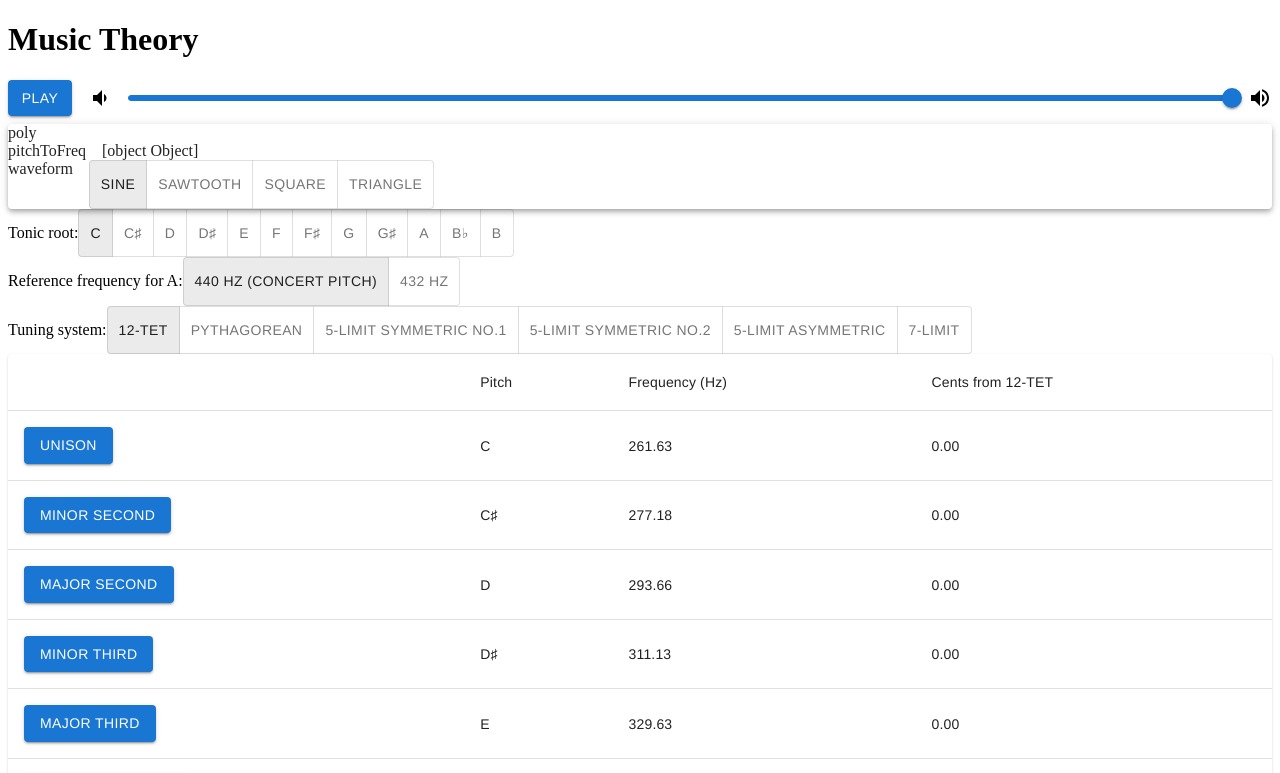
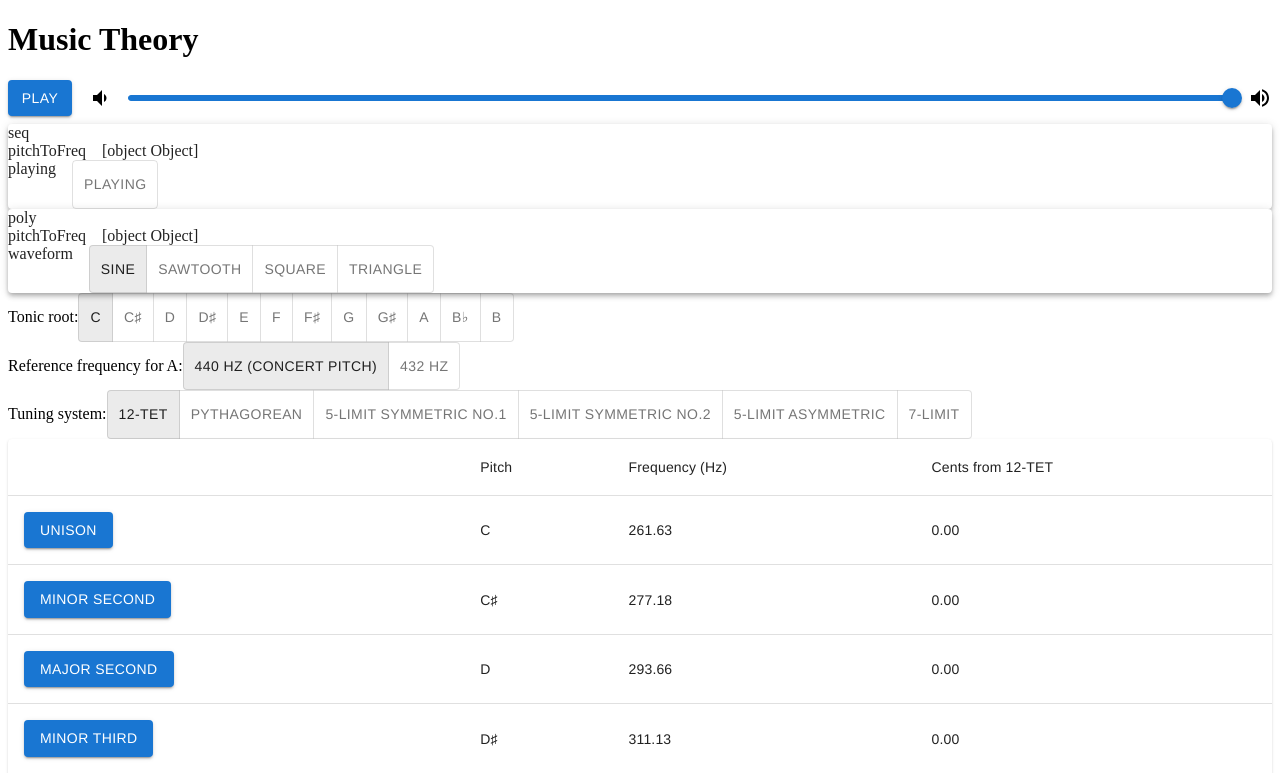
Before and after one commit to dszakallas/music-theory, a React (Create React App) app: page / in a window 1280 px wide. Shown: the top 773 px of the page. Built offline with nearby package versions, Linux system fonts and the light colour scheme; a web font is replaced by a local one.

Commit message:
playing ctrl

```diff
--- a/src/audio/device.ts
+++ b/src/audio/device.ts
@@ -6,6 +6,20 @@ export interface TypedParam<TypeTag, T> {
   type: TypeTag
 }
 
+const typedParam = <TT, T>(type: TT, props: { value: T }) => Object.defineProperties({
+  type,
+  defaultValue: props.value,
+  ...props
+}, Object.getOwnPropertyDescriptors(props));
+
+export class BooleanParamType {}
+
+export const booleanParamType = new BooleanParamType();
+
+export type BooleanParam = TypedParam<BooleanParamType, boolean>;
+
+export const booleanParam: (props: { value: boolean }) => BooleanParam = (props) => typedParam(booleanParamType, props);
+
 export class EnumParamType<T> {
   values: EnumValues<T>;
   constructor(values) {
@@ -13,30 +27,20 @@ export class EnumParamType<T> {
   }
 }
 
+// Enum params come from a distinct set of values
+export type EnumParam<T> = TypedParam<EnumParamType<T>, Enum<T>>;
 
-// Enum params come from a distinct set of values
-export interface EnumParam<T> extends TypedParam<EnumParamType<T>, Enum<T>> {
-  type: EnumParamType<T>
-}
-
-const paramCopy = <TT, T> (type: TT, props: { value: T }) => Object.defineProperties({
-  type,
-  defaultValue: props.value,
-  ...props
-}, Object.getOwnPropertyDescriptors(props));
-
-export const enumParam: <T> (values: EnumValues<T>, props: { value: Enum<T> }) => EnumParam<T> = (values, props) => paramCopy(new EnumParamType(values), props);
-
+export const enumParam: <T> (type: EnumParamType<T>, props: { value: Enum<T> }) => EnumParam<T> = (type, props) => typedParam(type, props);
 
 export class OpaqueParamType {}
 
 // Opaque params are an escape hatch for params we don't want to be controlled
 // through a generic interface.
-export interface OpaqueParam<T> extends TypedParam<OpaqueParamType, T> {
-  type: OpaqueParamType;
-}
+export type OpaqueParam<T> = TypedParam<OpaqueParamType, T>;
 
-export const opaqueParam: <T> (props: { value: T }) => OpaqueParam<T> = (props) => paramCopy(new OpaqueParamType(), props);
+const opaqueParamType = new OpaqueParamType();
+
+export const opaqueParam: <T> (props: { value: T }) => OpaqueParam<T> = (props) => typedParam(opaqueParamType, props);
 
 export type Param<TT, T> = AudioParam | TypedParam<TT, T>;
 
--- a/src/audio/index.ts
+++ b/src/audio/index.ts
@@ -1,6 +1,6 @@
 import { Clock } from '../clock';
 import { scales, pitchToFreq } from '../tuning';
-import type { Fx, MidiNote, TypedParam, MkParam } from './device';
+import { booleanParam, Fx, MidiNote } from './device';
 import { opaqueParam, leaderParam } from './device';
 
 export const createMaster: (ctx: AudioContext) => Fx = (ctx: AudioContext) => {
@@ -20,8 +20,8 @@ export const createMaster: (ctx: AudioContext) => Fx = (ctx: AudioContext) => {
     inputs: [compr],
     outputs: [gain],
     params: {
-      gain: gain.gain
-    }
+      gain: gain.gain,
+    },
   };
 };
 
@@ -31,9 +31,9 @@ const sampleAttackRelease = (at, p, rt, s) => {
   const ds = t / (s - 1);
   const peakS = Math.floor(at / ds);
   for (let i = 0; i < peakS; ++i) {
-    samples[i] = p * (ds * i / at);
+    samples[i] = p * ((ds * i) / at);
   }
-  const rOff = at - (ds * peakS);
+  const rOff = at - ds * peakS;
 
   for (let i = 0; i < samples.length - peakS; ++i) {
     samples[i + peakS] = Math.min(p, p * (1 - (ds * i - rOff) / rt));
@@ -41,28 +41,26 @@ const sampleAttackRelease = (at, p, rt, s) => {
   return samples;
 };
 
-
 export type Beat = number;
 
 export type Note = [Beat, MidiNote, number];
 
 export type SimpleTrack = {
-  timeSignature: [number, number], // should be encoded so that time signature := timeSignature[0] / 2 ^ -1 * timeSignature[1], e.g 6/8 := [6, 3]
-  offset: number // offset start/end by number of notes
-  notes: Array<Array<Note>>
-}
+  timeSignature: [number, number]; // should be encoded so that time signature := timeSignature[0] / 2 ^ -1 * timeSignature[1], e.g 6/8 := [6, 3]
+  offset: number; // offset start/end by number of notes
+  notes: Array<Array<Note>>;
+};
 
+export type MidiTrack = Array<Array<[Beat, MidiNote]>>;
 
-export type MidiTrack = Array<Array<[Beat, MidiNote]>>
-
-const noteIterator = function*(track: MidiTrack, repeat = true) {
+const noteIterator = function* (track: MidiTrack, repeat = true) {
   let [r, i, j] = [0, 0, 0];
   do {
     i = 0;
     const numBars = track.length;
-    while(i < numBars) {
+    while (i < numBars) {
       j = 0;
-      while(j < track[i].length) {
+      while (j < track[i].length) {
         const [beat, pitch] = track[i][j];
         const ctrl = yield [r * numBars + i, beat, pitch];
         if (ctrl == 'peek') --j;
@@ -71,21 +69,20 @@ const noteIterator = function*(track: MidiTrack, repeat = true) {
       ++i;
     }
     ++r;
-  } while(repeat);
+  } while (repeat);
 };
-
 
 export const defaultPitchToFreq = pitchToFreq(scales['12tet']);
 
 export type Sequencer = {
-  start: () => void,
-  stop: () => void,
-  outputs: Array<AudioNode>,
-  setPitchToFreq: any
+  start: () => void;
+  stop: () => void;
+  outputs: Array<AudioNode>;
+  setPitchToFreq: any;
 };
 
-
-const simpleTrackToMidiTrack = (track: SimpleTrack) => track.notes.map(bar => {
+const simpleTrackToMidiTrack = (track: SimpleTrack) =>
+  track.notes.map((bar) => {
     const midiNotes = [];
     for (const [beat, note, length] of bar) {
       midiNotes.push([beat, note]);
@@ -96,14 +93,18 @@ const simpleTrackToMidiTrack = (track: SimpleTrack) => track.notes.map(bar => {
         return -1;
       } else if (a_b > b_b || (a_b === b_b && a_n.velocity && !b_n.velocity)) {
         return 1;
-    } else
-      return 0;
+      } else return 0;
     });
     return midiNotes;
   });
 
 // based on the design by Chris Wilson to provide high precision audio scheduling https://github.com/cwilso/metronome
-export const createSequencer = (instrument, bpm: number, track: SimpleTrack, ctx: AudioContext) => {
+export const createSequencer = (
+  instrument,
+  bpm: number,
+  track: SimpleTrack,
+  ctx: AudioContext
+) => {
   const lookAhead = 25.0; // how frequently to call scheduler (ms)
   const scheduleAhead = 100.0 / 1000; // how far to schedule ahead (s)
 
@@ -119,8 +120,8 @@ export const createSequencer = (instrument, bpm: number, track: SimpleTrack, ctx
 
   const schedule = () => {
     let t = ctx.currentTime;
-    while(t < ctx.currentTime + scheduleAhead) {
-      const {done, value} = noteIter.next('peek');
+    while (t < ctx.currentTime + scheduleAhead) {
+      const { done, value } = noteIter.next('peek');
       if (done) {
         _stop();
         break;
@@ -128,7 +129,7 @@ export const createSequencer = (instrument, bpm: number, track: SimpleTrack, ctx
       const [b, m, note] = value;
       t = getTimeForPosition(b, m) + startTime;
 
-      if(t >= ctx.currentTime + scheduleAhead) {
+      if (t >= ctx.currentTime + scheduleAhead) {
         break;
       }
       instrument.onMidi(note, t);
@@ -145,6 +146,15 @@ export const createSequencer = (instrument, bpm: number, track: SimpleTrack, ctx
     }
   };
 
+  const _start = () => {
+    if (!handle) {
+      noteIter = noteIterator(midiTrack);
+      handle = clock.addTickHandler(schedule);
+      startTime = ctx.currentTime;
+      clock.start();
+    }
+  };
+
   let startTime = null;
   let handle = null;
   let noteIter = null;
@@ -153,17 +163,25 @@ export const createSequencer = (instrument, bpm: number, track: SimpleTrack, ctx
     name: 'seq',
     outputs: instrument.outputs,
     params: {
-      pitchToFreq: leaderParam(opaqueParam, defaultPitchToFreq, [instrument.params.pitchToFreq]),
+      pitchToFreq: leaderParam(opaqueParam, defaultPitchToFreq, [
+        instrument.params.pitchToFreq,
+      ]),
+      playing: booleanParam({
+        get value() {
+          return !!handle;
         },
-    start() {
-      if (!handle) {
-        noteIter = noteIterator(midiTrack);
-        handle = clock.addTickHandler(schedule);
-        startTime = ctx.currentTime;
-        clock.start();
+        set value(v) {
+          v ? _start() : _stop();
         }
+      })
     },
 
-    stop() { _stop(); }
+    start() {
+      _start();
+    },
+
+    stop() {
+      _stop();
+    },
   };
 };
--- a/src/audio/oscillator.ts
+++ b/src/audio/oscillator.ts
@@ -1,6 +1,6 @@
 import type {Ar, Adsr} from './envelope';
 import { range, array, map } from '../iter';
-import { enumParam, leaderParam, opaqueParam } from './device';
+import { enumParam, EnumParamType, leaderParam, opaqueParam } from './device';
 import type { MidiNote, Instrument, EnumParam } from './device';
 import { defaultPitchToFreq } from '../audio';
 import type { Enum } from '../util';
@@ -8,8 +8,9 @@ import type { Enum } from '../util';
 const timeToSteal = 0.01;
 
 export const waveformValues = ['sine', 'sawtooth', 'square', 'triangle'] as const;
+export const waveformParamType: EnumParamType<typeof waveformValues> = new EnumParamType(waveformValues);
 
-export const waveformParam: (props: { value: Enum<typeof waveformValues> }) => EnumParam<typeof waveformValues> = (props) => enumParam(waveformValues, props);
+export const waveformParam: (props: { value: Enum<typeof waveformValues> }) => EnumParam<typeof waveformValues> = (props) => enumParam(waveformParamType, props);
 
 export const createAdsrOsc: (adsr: Adsr, ctx: AudioContext) => Instrument = (adsr, ctx) => {
   const { attackDt, releaseDt, peakVol, sustainVol, decayDt } = adsr;
--- a/src/index.tsx
+++ b/src/index.tsx
@@ -263,6 +263,7 @@ const BodyDoc = () => {
   return <div id="body">
     <h1>Music Theory</h1>
     <PlayerDoc playing={playing}></PlayerDoc>
+    <GenericAudioDevice audioDevice={sequencer}></GenericAudioDevice>
     <GenericAudioDevice audioDevice={poly}></GenericAudioDevice>
     <TuningSystemDoc tuning={tuning} baseTone={baseTone} refFreq={refFreq}/>
     <ToneTableDoc tuning={tuning} baseTone={baseTone} refFreq={refFreq}/>
--- a/src/ui/generic_audio_device.tsx
+++ b/src/ui/generic_audio_device.tsx
@@ -8,6 +8,7 @@ import {
   Param,
   EnumParamType,
   OpaqueParamType,
+  BooleanParamType,
 } from '../audio/device';
 
 import React, { useEffect, Dispatch } from 'react';
@@ -60,6 +61,12 @@ export default function GenericAudioDevice (props: { audioDevice: AudioDevice })
                 value={paramState.value}
               />
             );
+          } else if (param.type instanceof BooleanParamType) {
+            comp = (
+              <ToggleButton value={true} onChange={handleChange(paramState.set)}>
+                {name}
+              </ToggleButton>
+            );
           } else if (param.type instanceof EnumParamType) {
             comp = (
               <ToggleButtonGroup
--- a/src/util.ts
+++ b/src/util.ts
@@ -51,3 +51,12 @@ export const useState = (s) => {
 
 export const noop = () => { // eslint-disable-line: @typescript-eslint/no-empty-function
 };
+
+export function isWritable<T extends Record<string, unknown>>(obj: T, key: keyof T) {
+  let desc = null;
+  do {
+    desc = Object.getOwnPropertyDescriptor(obj, key);
+    obj = Object.getPrototypeOf(obj);
+  } while (desc == null && obj != null);
+  return Boolean(desc.writable);
+}
```
Lines whose indentation alone changed are shown as unchanged.
